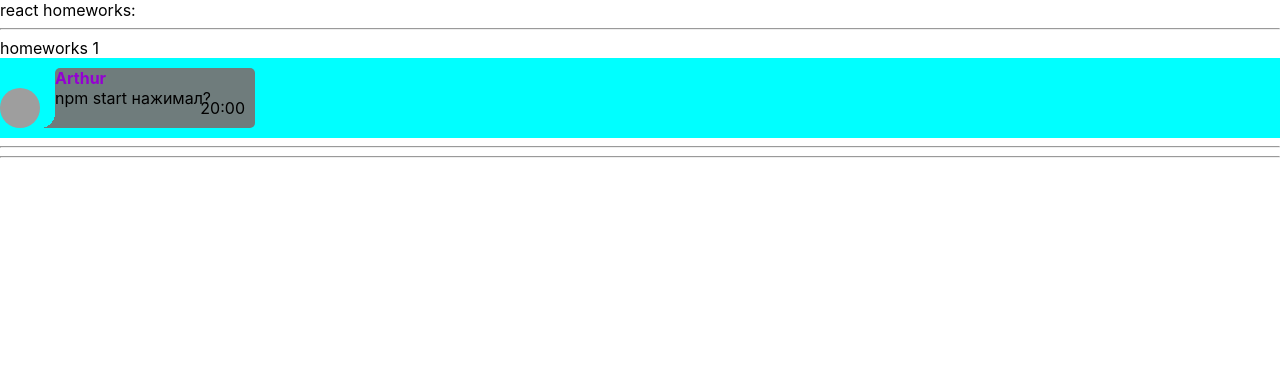
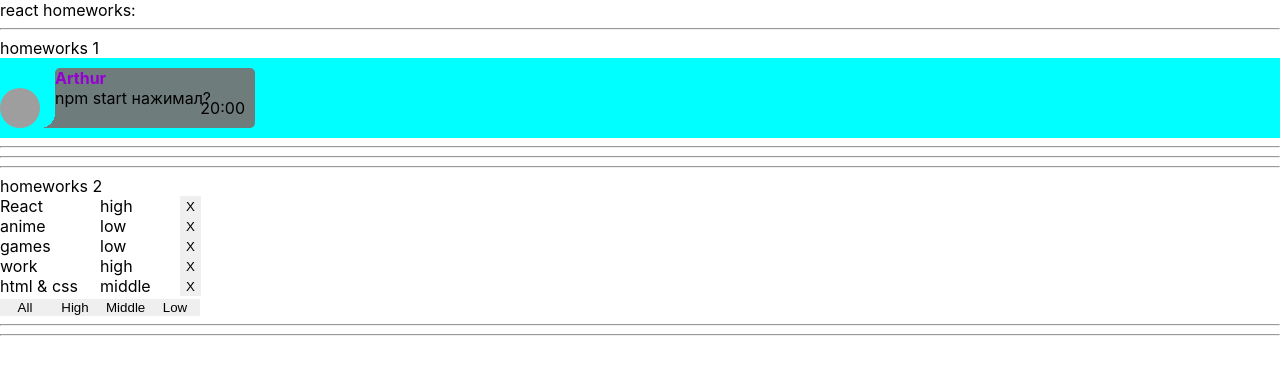
Before and after one commit to Barbos20/homework, a React (Create React App) app: page / in a window 1280 px wide. Shown: the top 374 px of the page. Built offline with nearby package versions, Linux system fonts and the light colour scheme; grey boxes are pictures that could not be loaded.

Commit message:
home work 2

```diff
--- a/src/p1-main/m1-ui/u1-app/App.tsx
+++ b/src/p1-main/m1-ui/u1-app/App.tsx
@@ -1,13 +1,14 @@
 import React from 'react'
 import s from './App.module.css'
 import HW1 from '../../../p2-homeworks/h1/HW1'
+import HW2 from '../../../p2-homeworks/h2/HW2'
 
 function App() {
     return (
         <div className={s.App}>
             <div>react homeworks:</div>
             <HW1/>
-            {/*<HW2/>*/}
+            <HW2/>
             {/*<HW3/>*/}
             {/*<HW4/>*/}
             {/*<HW5/>*/}
--- a/src/p2-homeworks/h2/Affair.tsx
+++ b/src/p2-homeworks/h2/Affair.tsx
@@ -1,21 +1,29 @@
-import React from 'react'
+import React from 'react';
+import s from './Affairs.module.css';
+import { AffairType } from './HW2';
+
 
 type AffairPropsType = {
-    // key не нужно типизировать
-    affair: any // need to fix any
-    deleteAffairCallback: any // need to fix any
+  // key не нужно типизировать
+  affair: AffairType; // need to fix any
+  deleteAffairCallback: (_id: number) => void; // need to fix any
+};
+
+function Affair(props: AffairPropsType) {
+  const deleteCallback = () => {
+    props.deleteAffairCallback(props.affair._id);
+  }; // need to fix
+
+
+  return (
+    <div className={s.affair}>
+      <div className={s.item}>{props.affair.name}</div>
+      <div className={s.priority}>{props.affair.priority}</div>
+      <button onClick={deleteCallback} className={s.delete}>
+        X
+      </button>
+    </div>
+  );
 }
 
-function Affair(props: AffairPropsType) {
-    const deleteCallback = () => {}// need to fix
-
-    return (
-        <div>
-            // show some text
-
-            <button onClick={deleteCallback}>X</button>
-        </div>
-    )
-}
-
-export default Affair
+export default Affair;
--- a/src/p2-homeworks/h2/Affairs.module.css
+++ b/src/p2-homeworks/h2/Affairs.module.css
@@ -1,3 +1,24 @@
-.someClass {
+.filter{
+    width:50px;
+    border:none;
+}
+.filter:focus{
+    background:aqua;
+}
+
+.delete{
+    border:none;
+}
+
+.affair{
+    display:flex
 
 }
+
+.item{
+    width:100px
+}
+
+.priority{
+    width:80px
+}
--- a/src/p2-homeworks/h2/Affairs.tsx
+++ b/src/p2-homeworks/h2/Affairs.tsx
@@ -1,12 +1,15 @@
-import React from 'react'
-import Affair from './Affair'
-import {AffairType} from './HW2'
+import React from 'react';
+import Affair from './Affair';
+import { AffairType, FilterType } from './HW2';
+import s from './Affairs.module.css'
 
-type AffairsPropsType = { // need to fix any
-    data: any
-    setFilter: any
-    deleteAffairCallback: any
-}
+type AffairsPropsType = {
+  // need to fix any
+  data: Array<AffairType>;
+  setFilter: (filter: FilterType) => void;
+  deleteAffairCallback: (id: number) => void;
+  filter: FilterType;
+};
 
 function Affairs(props: AffairsPropsType) {
   const mappedAffairs = props.data.map((a: AffairType) => (
@@ -15,24 +18,31 @@ function Affairs(props: AffairsPropsType) {
       affair={a}
       deleteAffairCallback={props.deleteAffairCallback}
     />
-    ))
+  ));
 
-    const setAll = () => {} // need to fix
-    const setHigh = () => {}
-    const setMiddle = () => {}
-    const setLow = () => {}
+  const setAll = () => {
+    props.setFilter('all');
+  }; // need to fix
+  const setHigh = () => {
+    props.setFilter('high');
+  };
+  const setMiddle = () => {
+    props.setFilter('middle');
+  };
+  const setLow = () => {
+    props.setFilter('low');
+  };
 
   return (
     <div>
-
       {mappedAffairs}
 
-            <button onClick={setAll}>All</button>
-            <button onClick={setHigh}>High</button>
-            <button onClick={setMiddle}>Middle</button>
-            <button onClick={setLow}>Low</button>
+      <button onClick={setAll} className={s.filter}>All</button>
+      <button onClick={setHigh} className={s.filter}>High</button>
+      <button onClick={setMiddle} className={s.filter}>Middle</button>
+      <button onClick={setLow} className={s.filter}>Low</button>
     </div>
-    )
+  );
 }
 
-export default Affairs
+export default Affairs;
--- a/src/p2-homeworks/h2/HW2.tsx
+++ b/src/p2-homeworks/h2/HW2.tsx
@@ -1,54 +1,67 @@
-import React, {useState} from 'react'
-import Affairs from './Affairs'
+import React, { useState } from 'react';
+import Affairs from './Affairs';
+import s from './Affairs.module.css'
 
 // types
-export type AffairPriorityType = any // need to fix any
-export type AffairType = any // need to fix any
-export type FilterType = 'all' | AffairPriorityType
+export type AffairPriorityType = 'high' | 'low' | 'middle'; // need to fix any
+export type AffairType = {
+  _id: number;
+  name: string;
+  priority: AffairPriorityType;
+}; // need to fix any
+export type FilterType = 'all' | AffairPriorityType;
 
 // constants
-const defaultAffairs: any = [ // need to fix any
-    {_id: 1, name: 'React', priority: 'high'},
-    {_id: 2, name: 'anime', priority: 'low'},
-    {_id: 3, name: 'games', priority: 'low'},
-    {_id: 4, name: 'work', priority: 'high'},
-    {_id: 5, name: 'html & css', priority: 'middle'},
-]
+const defaultAffairs: Array<AffairType> = [
+  // need to fix any
+  { _id: 1, name: 'React', priority: 'high' },
+  { _id: 2, name: 'anime', priority: 'low' },
+  { _id: 3, name: 'games', priority: 'low' },
+  { _id: 4, name: 'work', priority: 'high' },
+  { _id: 5, name: 'html & css', priority: 'middle' },
+];
 
 // pure helper functions
-export const filterAffairs = (affairs: any, filter: any): any => { // need to fix any
-    if (filter === 'all') return affairs
-    else return // need to fix
-}
-export const deleteAffair = (affairs: any, _id: any): any => { // need to fix any
-    return // need to fix
-}
+export const filterAffairs = (
+  affairs: Array<AffairType>,
+  filter: FilterType
+): Array<AffairType> => {
+  // need to fix any
+  if (filter === 'all') return affairs;
+  else return affairs.filter((a) => a.priority === filter);
+};
+export const deleteAffair = (
+  affairs: Array<AffairType>,
+  _id: number
+): Array<AffairType> => {
+  // need to fix any
+  return affairs.filter((a) => a._id !== _id); // need to fix
+};
 
 function HW2() {
-    const [affairs, setAffairs] = useState<any>(defaultAffairs) // need to fix any
-    const [filter, setFilter] = useState<FilterType>('all')
+  const [affairs, setAffairs] = useState<Array<AffairType>>(defaultAffairs); // need to fix any
+  const [filter, setFilter] = useState<FilterType>('all');
 
-    const filteredAffairs = filterAffairs(affairs, filter)
-    const deleteAffairCallback = (_id: any) => setAffairs(deleteAffair(affairs, _id)) // need to fix any
+  const filteredAffairs = filterAffairs(affairs, filter);
+  const deleteAffairCallback = (_id: number) =>
+    setAffairs(deleteAffair(affairs, _id)); // need to fix any
 
   return (
     <div>
-            <hr/>
-            homeworks 2
-
-            {/*should work (должно работать)*/}
+      <hr />
+      homeworks 2{/*should work (должно работать)*/}
       <Affairs
         data={filteredAffairs}
         setFilter={setFilter}
         deleteAffairCallback={deleteAffairCallback}
+        filter={'all'}
       />
-
-            <hr/>
+      <hr />
       {/*для личного творчества, могу проверить*/}
       {/*<AlternativeAffairs/>*/}
-            <hr/>
+      <hr />
     </div>
-    )
+  );
 }
 
-export default HW2
+export default HW2;
```
Lines whose indentation alone changed are shown as unchanged.
